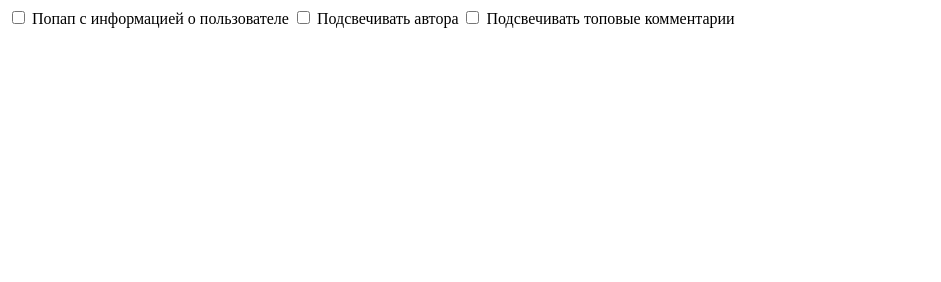
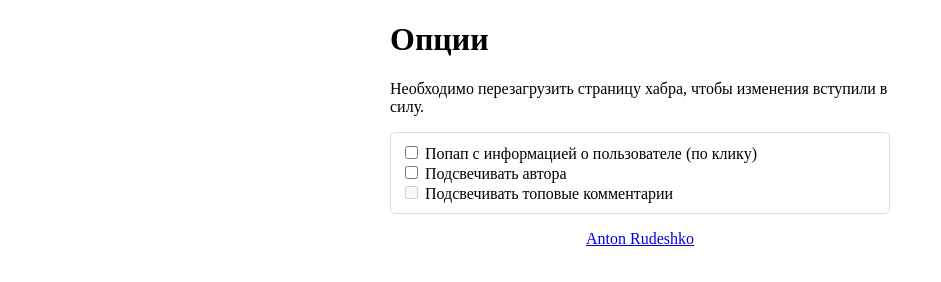
Before and after one commit to anton-rudeshko/habrauser, a browser extension: page src/html/options.html in a window 1280 px wide. Shown: the whole page, without its empty margins (0-941 px from the left). Drawn offline with Linux system fonts and the light colour scheme.

Commit message:
Style options page

```diff
--- a/src/html/options.html
+++ b/src/html/options.html
@@ -3,23 +3,58 @@
 <head>
     <meta charset="utf-8">
     <title>Habrauser</title>
+    <style type="text/css">
+
+        #wrapper {
+            width: 500px;
+            margin: 0 auto;
+        }
+
+        #status {
+            color: #01600a;
+            margin-top: 10px;
+        }
+
+        .center {
+            text-align: center;
+        }
+
+        .bordered {
+            border: 1px solid #ddd;
+            border-radius: 5px;
+            padding: 10px;
+        }
+
+    </style>
 </head>
 <body>
-<div>
-    <label for="user-popup">
+
+<div id="wrapper">
+    <h1>Опции</h1>
+
+    <p>Необходимо перезагрузить страницу хабра, чтобы изменения вступили в силу.</p>
+
+    <div class="bordered">
         <input id="user-popup" type="checkbox">
-        Попап с информацией о пользователе
-    </label>
-    <label for="highlight-author">
+        <label for="user-popup">Попап с информацией о пользователе (по клику)</label>
+
+        <br>
+
         <input id="highlight-author" type="checkbox">
-        Подсвечивать автора
-    </label>
-    <label for="highlight-comments">
-        <input id="highlight-comments" type="checkbox">
-        Подсвечивать топовые комментарии
-    </label>
+        <label for="highlight-author">Подсвечивать автора</label>
 
-    <div id="status"></div>
+        <br>
+
+        <input id="highlight-comments" type="checkbox" disabled title="Пока нет =(">
+        <label for="highlight-comments" title="Пока нет =(">Подсвечивать топовые комментарии</label>
+    </div>
+
+    <p class="center">
+        <a href="http://www.rudeshko.com">Anton Rudeshko</a>
+    </p>
+
+    <div id="status" class="center"></div>
+
 </div>
 <script type="text/javascript" src="../js/options.js"></script>
 </body>
--- a/src/js/options.js
+++ b/src/js/options.js
@@ -24,7 +24,6 @@ function loadOptions() {
   loadCheckboxById('highlight-comments');
 }
 
-
 (function () {
   var i,
     inputs = document.querySelectorAll('input'),
```
